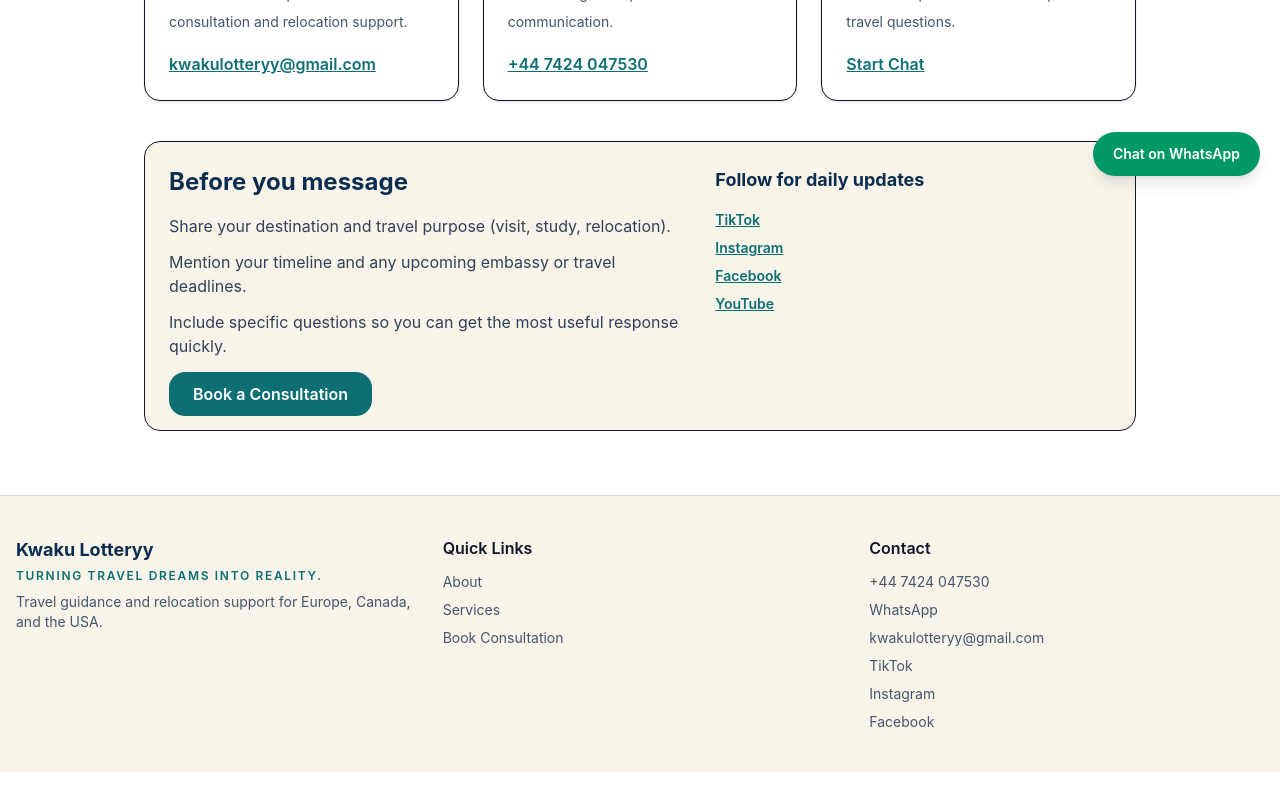
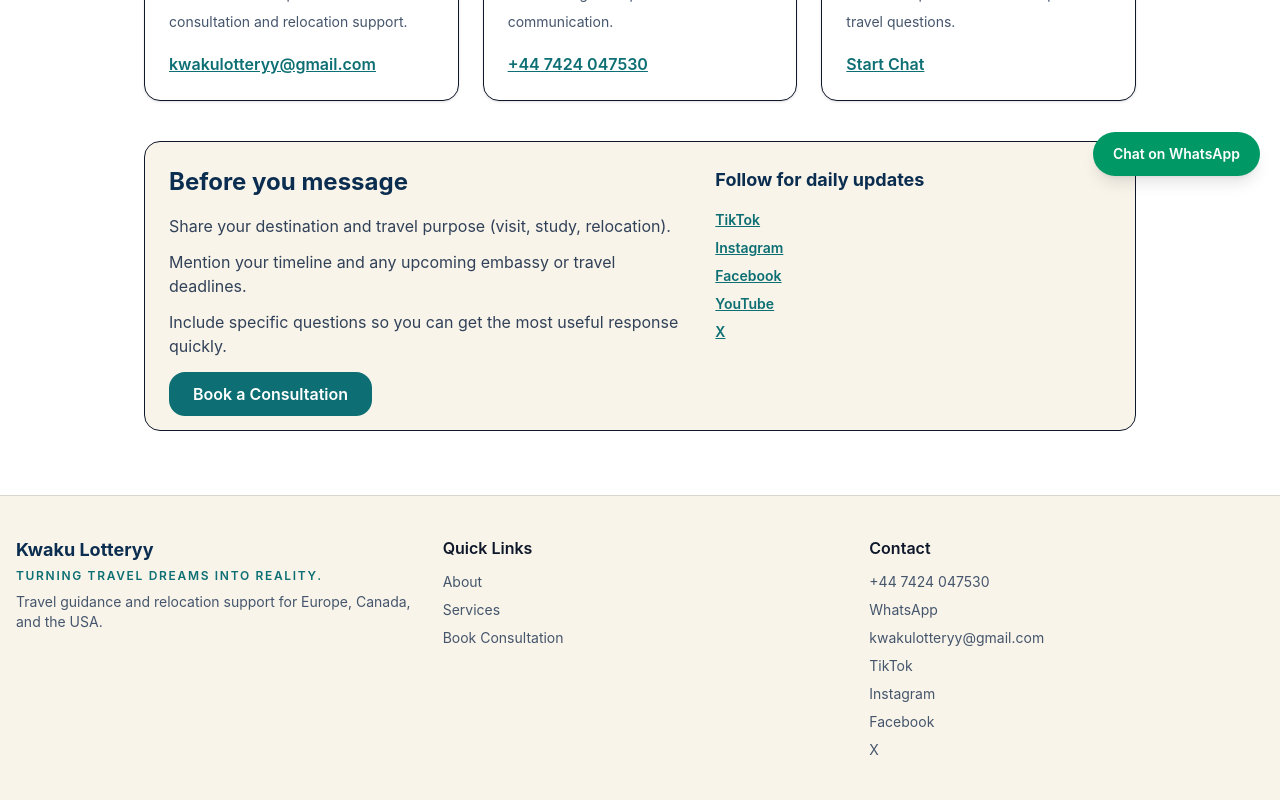
Before and after one commit to learngermanghana/kwakuasamoah, a Next.js app: page /contact in a window 1280 px wide. Shown: the part 604-1404 px from the top of the page. Before the commit the page ends 1376 px from the top, so only its background shows below. Built offline with nearby package versions, Linux system fonts and the light colour scheme.

Commit message:
Add X social profile link

```diff
--- a/src/app/contact/page.tsx
+++ b/src/app/contact/page.tsx
@@ -27,7 +27,8 @@
   { label: "TikTok", href: siteConfig.socials.tiktok },
   { label: "Instagram", href: siteConfig.socials.instagram },
   { label: "Facebook", href: siteConfig.socials.facebook },
-  { label: "YouTube", href: siteConfig.socials.youtube }
+  { label: "YouTube", href: siteConfig.socials.youtube },
+  { label: "X", href: siteConfig.socials.x }
 ];
 
 export default function ContactPage() {
--- a/src/components/footer.tsx
+++ b/src/components/footer.tsx
@@ -29,6 +29,7 @@
             <a href={siteConfig.socials.tiktok} target="_blank" rel="noreferrer">TikTok</a>
             <a href={siteConfig.socials.instagram} target="_blank" rel="noreferrer">Instagram</a>
             <a href={siteConfig.socials.facebook} target="_blank" rel="noreferrer">Facebook</a>
+            <a href={siteConfig.socials.x} target="_blank" rel="noreferrer">X</a>
           </div>
         </div>
       </div>
--- a/src/lib/site-config.ts
+++ b/src/lib/site-config.ts
@@ -11,6 +11,7 @@
     tiktok: "https://www.tiktok.com/@kwakulotteryy",
     instagram: "https://www.instagram.com/kwakulotteryy",
     youtube: "https://www.youtube.com/@kwakulotteryy",
-    facebook: "https://web.facebook.com/kwakulotteryy?_rdc=1&_rdr"
+    facebook: "https://web.facebook.com/kwakulotteryy?_rdc=1&_rdr",
+    x: "https://x.com/kwakulotteryy"
   }
 };
```
